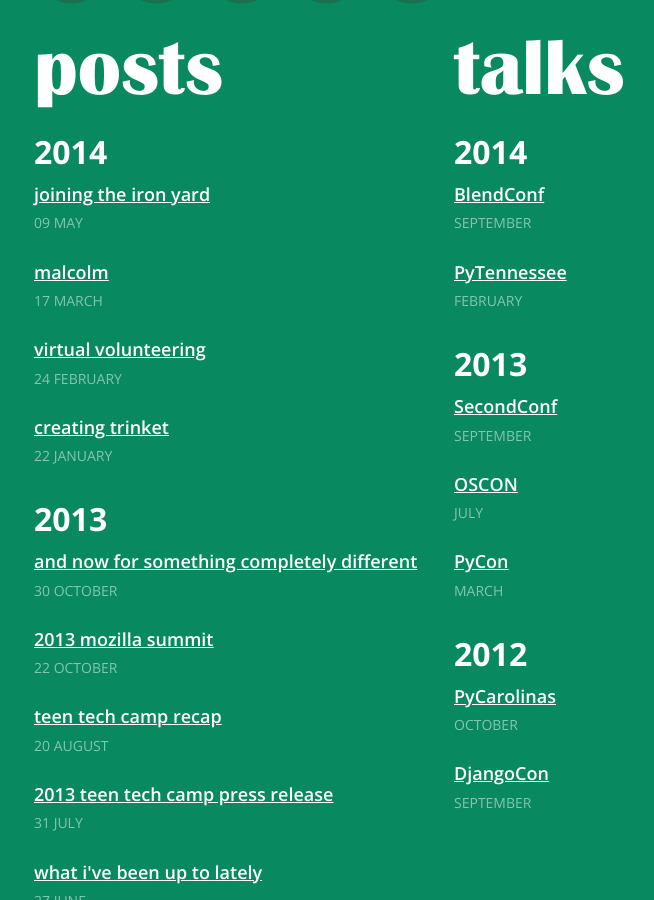
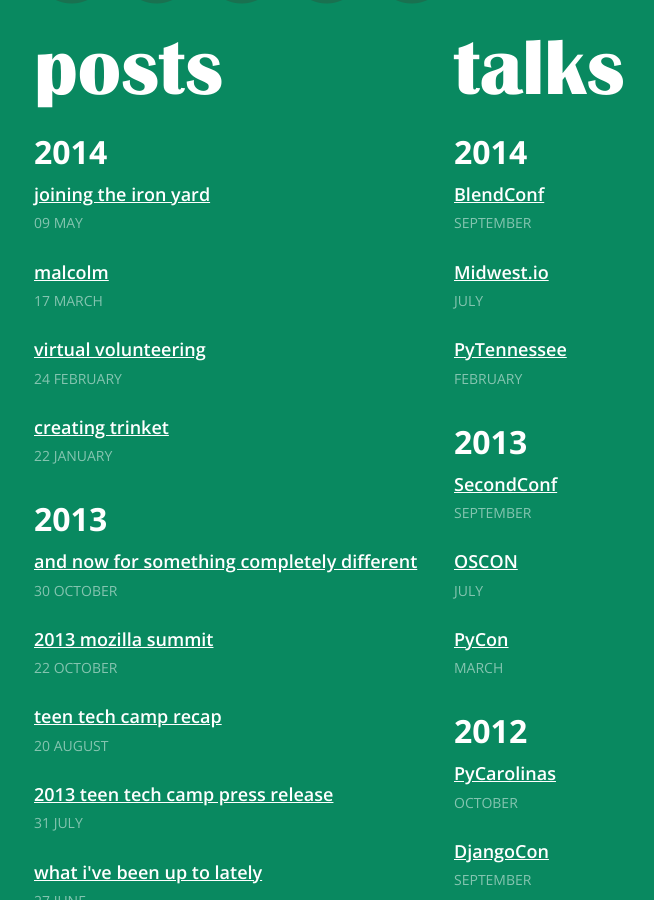
Before and after one commit to juliaelman/juliaelman.github.io, a Jekyll site: the page built from index.html, in a window 1280 px wide and 900 px high, scrolled down 387 px. Shown: the whole window, without its empty margins (256-910 px from the left). Built offline with Jekyll 4.4.1, drawn with Linux system fonts in a browser that asks for light colours; some web fonts are replaced; Markdown is read by kramdown in place of the engine named in the settings.

Commit message:
Adding Midwest.io to conference listing.

```diff
--- a/index.html
+++ b/index.html
@@ -73,6 +73,14 @@
 		</article>
 		<article>
 			<p>
+				<a href="http://midwest.io/">
+					Midwest.io
+				</a>
+			</p>
+			<p class="time">JULY</p>
+		</article>
+		<article>
+			<p>
 				<a href="http://www.pytennessee.org/schedule/presentation/42/">
 				  PyTennessee
 				</a>
```
